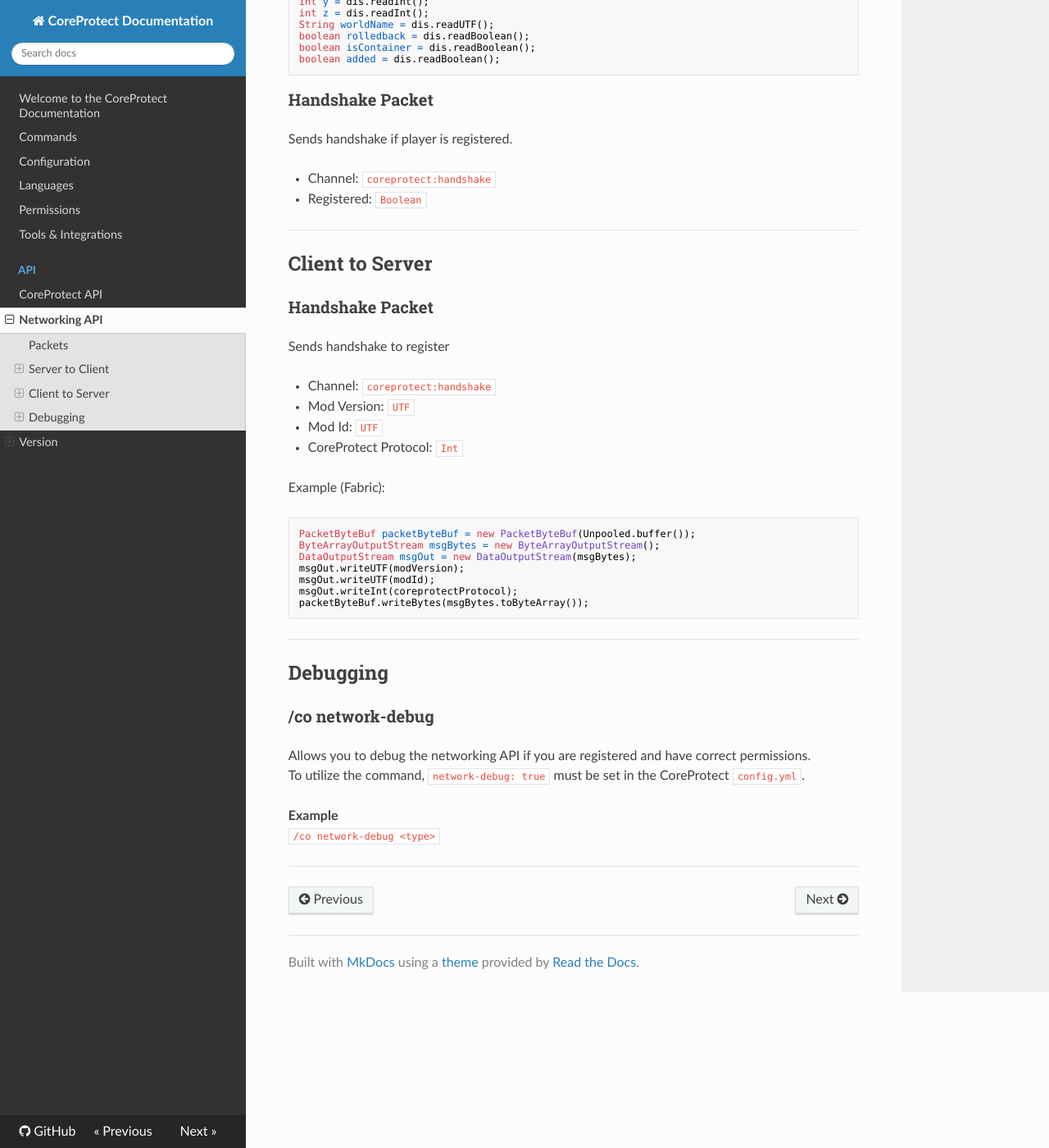
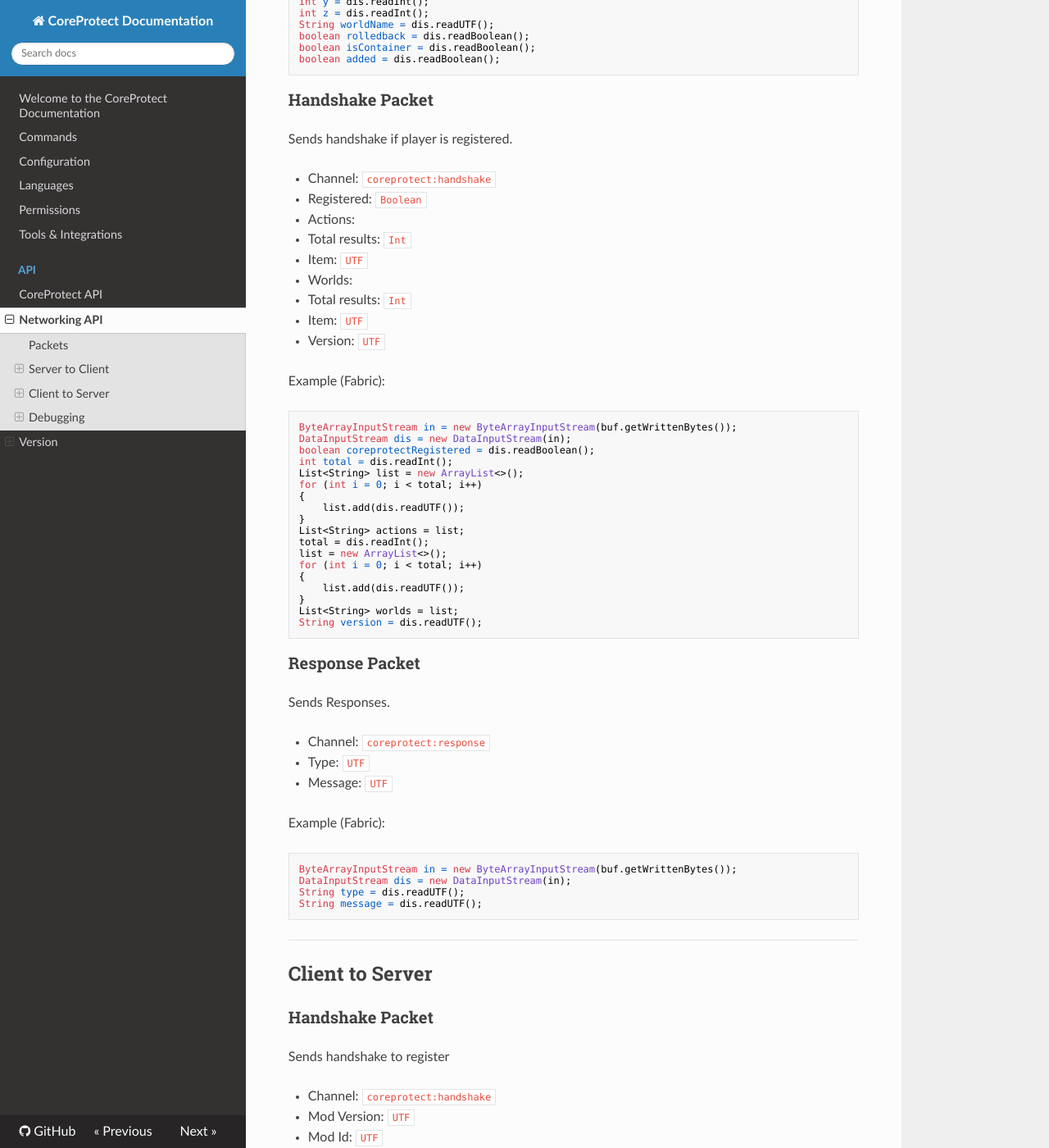
Before and after one commit to PlayPro/CoreProtect, an MkDocs documentation site: the page built from docs/api/networking.md, in a window 1280 px wide and 1400 px high, scrolled down 1392 px. Shown: the whole window at 82% size. Built offline with MkDocs 1.6.1, drawn with Linux system fonts in a browser that asks for light colours; nearby versions of some CDN libraries; some of the changed text lies outside the part shown.

Commit message:
Add documentation

````diff
--- a/docs/api/networking.md
+++ b/docs/api/networking.md
@@ -61,6 +61,50 @@ Sends handshake if player is registered.
 
 * Channel: `coreprotect:handshake`
 * Registered: `Boolean`
+* Actions:
+  * Total results: `Int`
+  * Item: `UTF`
+* Worlds:
+  * Total results: `Int`
+  * Item: `UTF`
+* Version: `UTF`
+
+Example (Fabric):
+```
+ByteArrayInputStream in = new ByteArrayInputStream(buf.getWrittenBytes());
+DataInputStream dis = new DataInputStream(in);
+boolean coreprotectRegistered = dis.readBoolean();
+int total = dis.readInt();
+List<String> list = new ArrayList<>();
+for (int i = 0; i < total; i++)
+{
+    list.add(dis.readUTF());
+}
+List<String> actions = list;
+total = dis.readInt();
+list = new ArrayList<>();
+for (int i = 0; i < total; i++)
+{
+    list.add(dis.readUTF());
+}
+List<String> worlds = list;
+String version = dis.readUTF();
+```
+
+### Response Packet
+Sends Responses.
+
+* Channel: `coreprotect:response`
+* Type: `UTF`
+* Message: `UTF`
+
+Example (Fabric):
+```
+ByteArrayInputStream in = new ByteArrayInputStream(buf.getWrittenBytes());
+DataInputStream dis = new DataInputStream(in);
+String type = dis.readUTF();
+String message = dis.readUTF();
+```
 
 ---
 
@@ -85,6 +129,30 @@ msgOut.writeInt(coreprotectProtocol);
 packetByteBuf.writeBytes(msgBytes.toByteArray());
 ```
 
+### Input Packet
+Sends input to execute commands on server
+
+* Channel: `coreprotect:input`
+* Command Arguments: `UTF`
+* Total pages to send for lookup: `Int`
+* Amount of Rows for lookup: `Int`
+
+Example of Command Arguments:
+```
+lookup r:world r:15 t:33d #silentchat rows:20
+```
+
+Example (Fabric):
+```
+PacketByteBuf packetByteBuf = new PacketByteBuf(Unpooled.buffer());
+ByteArrayOutputStream msgBytes = new ByteArrayOutputStream();
+DataOutputStream msgOut = new DataOutputStream(msgBytes);
+msgOut.writeUTF(coreProtectSearch.getSearchData());
+msgOut.writeInt(pages);
+msgOut.writeInt(amountRows);
+packetByteBuf.writeBytes(msgBytes.toByteArray());
+```
+
 ---
 
 ## Debugging
````
